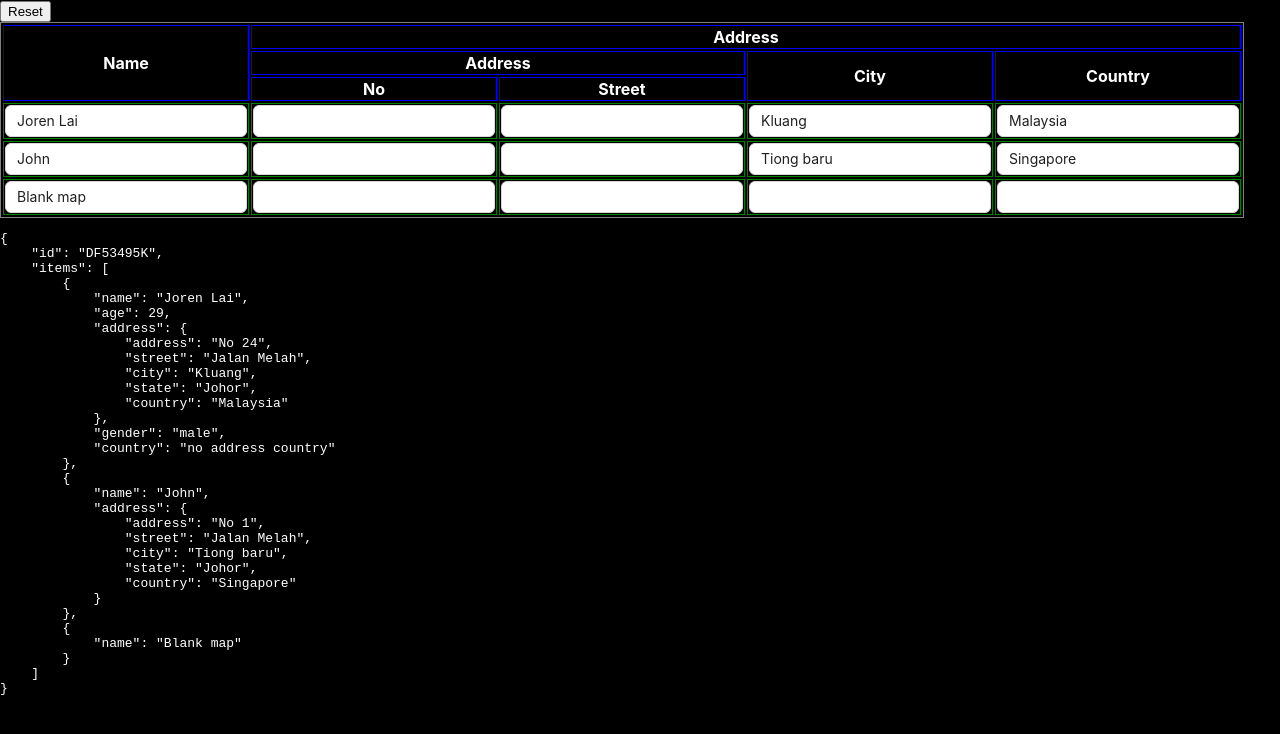
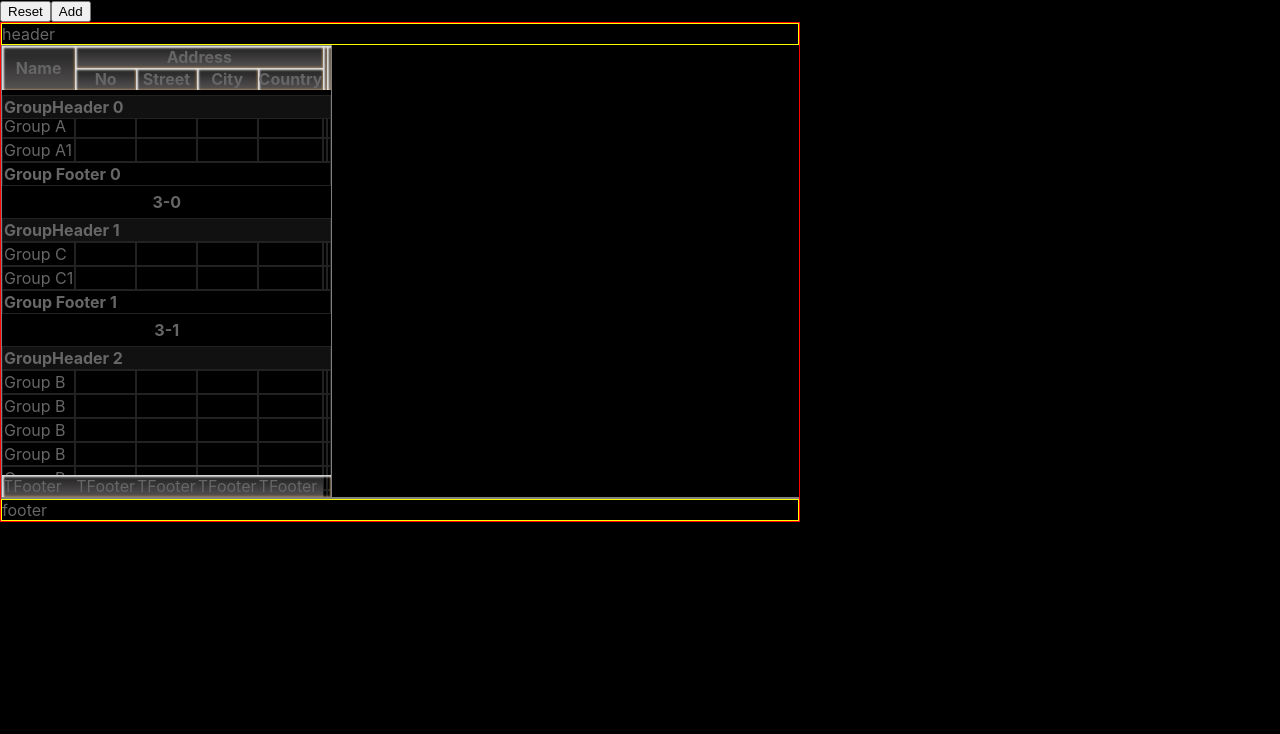
Before and after one commit to jorenlai/jrsymphony, a React (Create React App) app: page /table in a window 1280 px wide. Shown: the top 734 px of the page. Built offline with nearby package versions, Linux system fonts and the light colour scheme.

Commit message:
table styled, group data

```diff
--- /dev/null
+++ b/public/api/groupList.json
@@ -0,0 +1,26 @@
+[
+    [
+        {"type":1,"no":1,"name":"Group A"}
+        ,{"type":1,"no":1,"name":"Group A1"}
+    ]
+    ,[
+        {"type":1,"no":1,"name":"Group C"}
+        ,{"type":1,"no":1,"name":"Group C1"}
+    ]
+    ,[
+        {"type":2,"no":1,"name":"Group B"}
+        ,{"type":2,"no":1,"name":"Group B"}
+        ,{"type":2,"no":1,"name":"Group B"}
+        ,{"type":2,"no":1,"name":"Group B"}
+        ,{"type":2,"no":1,"name":"Group B"}
+        ,{"type":2,"no":1,"name":"Group B"}
+        ,{"type":2,"no":1,"name":"Group B"}
+        ,{"type":2,"no":1,"name":"Group B"}
+        ,{"type":2,"no":1,"name":"Group B"}
+        ,{"type":2,"no":1,"name":"Group B"}
+        ,{"type":2,"no":1,"name":"Group B"}
+        ,{"type":2,"no":1,"name":"Group B"}
+        ,{"type":2,"no":1,"name":"Group B"}
+        ,{"type":2,"no":1,"name":"Group B"}
+    ]
+]
--- a/src/App.js
+++ b/src/App.js
@@ -280,6 +280,7 @@ function AppForm() {
 	);
 }
 
+let count=0
 function AppTable() {
 	const ref1=useRef()
 	return <div>
@@ -288,10 +289,22 @@ function AppTable() {
 				ref1.current.reset()
 			}}
 		>Reset</button>
+		<button
+			onClick={()=>{
+				++count
+				ref1.current.add({
+					name:`Add ${count}`
+				},null,1)
+			}}
+		>Add</button>
 		<JRTable
+			style={{
+				width:'800px',height:'500px'
+			}}
 			ref={ref1}
 			get={{
-				url:'api/mapList.json'
+				url:'api/groupList.json'
+				// url:'api/list.json'
 				,autoRun:true
 			}}
 			xinitValue={{
@@ -299,9 +312,10 @@ function AppTable() {
 					{name:'Joren'}
 				]
 			}}
-			dataSourceName={'items'}
+			// dataSourceName={'items'}
+			dataGroupName={'dataGroup'}
 			columns={[
-				{name:'name',label:'Name',type:JRInput
+				{name:'name',label:'Name',XXtype:JRInput
 				// 	,columns:[
 				// 		{name:'firstName',label:'First Name'}
 				// 		,{name:'lastName',label:'Last Name'}
@@ -313,20 +327,22 @@ function AppTable() {
 				,{
 					name:'address',label:'Address'
 					,columns:[
-						{name:'address',label:'Address'
+						{name:'address'//,label:'Address'
 							,columns:[
 								{name:'no',label:'No'
-									,type:JRInput
+									,Xtype:JRInput
 								}
-								,{name:'street',label:'Street',type:JRInput}
+								,{name:'street',label:'Street',Xtype:JRInput}
 							]
 						}
-						,{name:'city',label:'City',type:JRInput}
+						,{name:'city',label:'City',Xtype:JRInput}
 						,{name:'country',label:'Country'
-							,type:JRInput
+							,Xtype:JRInput
 						}
 					]
 				}
+				,{}
+				,{}
 				// ,{name:'1',label:'1'
 				// 	,columns:[
 				// 		{name:'11',label:'1 1'}
--- a/src/jrs/JRTable/TBodies.jsx
+++ b/src/jrs/JRTable/TBodies.jsx
@@ -1,13 +1,52 @@
 import React from "react"
 import { po } from "../JRUtils"
+import styled from "styled-components"
 
+const StyledSeparator=styled.tr`
+    th{
+        height:32px;
+        XXbackground:gray;
+    }
+`
+const Separator=({length,children})=>{
+    return <StyledSeparator>
+        <th colSpan={length}>{children}</th>
+    </StyledSeparator>
+}
 
+const GroupFooterTr=styled.tr`
+    background: black;
+    th{
+        border:1px solid #222222;
+        text-align: left;
+    }
+`
+const GroupFooter=({leafColumns,dataGroup:_dataGroup,bodyIndex})=>{
+    return <GroupFooterTr>
+        <th colSpan={leafColumns.length}>Group Footer {bodyIndex}</th>
+    </GroupFooterTr>
+}
+
+const GroupHeaderTr=styled.tr`
+    position: sticky;
+    top: 50px;
+    background: #111111;
+    th{
+        text-align: left;
+        border:1px solid #222222;
+    }
+`
+const GroupHeader=({leafColumns,dataGroup:_dataGroup,bodyIndex})=>{
+    return <GroupHeaderTr>
+        <th colSpan={leafColumns.length}>GroupHeader {bodyIndex}</th>
+    </GroupHeaderTr>
+}
 const Td=({column:_column,record,tdIndex,table})=>{
     let content
     const {type,...column}=_column
     const onChange=(inputValue)=>{
         const targetValue=inputValue?.target?.value ?? inputValue
-        po('onchange',targetValue)
+        // po('onchange',targetValue)
         column.setValue(record,targetValue)
         table.setValue(table.getValue())
 
@@ -32,23 +71,37 @@ const Tds=({leafColumns,record,table})=>{
 }
 
 
-const TBody=({dataSet,leafColumns,table})=>{
+const TBody=({dataSource,leafColumns,table,bodyIndex})=>{
+    const dataGroup=dataSource[bodyIndex]
     return <tbody>
+        <GroupHeader leafColumns={leafColumns} dataGroup={dataGroup} bodyIndex={bodyIndex}/>
         {
-            dataSet?.map((record,trIndex)=>{
+            dataGroup?.map((record,trIndex)=>{
                 return <tr key={trIndex}>
                     <Tds record={record} leafColumns={leafColumns} table={table}/>
                 </tr>
             })
         }
+        <GroupFooter leafColumns={leafColumns} dataGroup={dataGroup} bodyIndex={bodyIndex}/>
+        {dataSource.length> (bodyIndex+1) && <Separator length={leafColumns.length}>{dataSource.length}-{bodyIndex}</Separator>}
     </tbody>
 }
-export const TBodies=({leafColumns,dataSource:_dataSource,isGroup=false,table})=>{
-    const dataSource=isGroup
+
+export const TBodies=({leafColumns,dataSource:_dataSource,table})=>{
+    const isGroupDataType=Array.isArray(_dataSource?.[0])
+
+    const dataSource=isGroupDataType
         ?_dataSource
         :[_dataSource]
 
-    return dataSource?.map((dataSet,bodyIndex,c)=>{
-        return <TBody dataSet={dataSet} key={`tbody${bodyIndex}`} leafColumns={leafColumns} table={table}/>
+    return dataSource?.map((dataGroup,bodyIndex,c)=>{
+        return <TBody
+            dataSource={dataSource}
+            dataGroup={dataGroup}
+            key={`tbody${bodyIndex}`}
+            leafColumns={leafColumns}
+            table={table}
+            bodyIndex={bodyIndex}
+        />
     })
 }
--- a/src/jrs/JRTable/index.jsx
+++ b/src/jrs/JRTable/index.jsx
@@ -26,18 +26,55 @@ const setMapObject=(map,names,value)=>{
 }
 
 const StyledJRTable=styled.div`
+    color:#666666;
+    display:flex;
+    flex-direction: column;
+    border:1px solid red;
+
+    header,footer{
+        border:1px solid yellow;
+    }
+    >div{
+        border:1px solid gray;
+        flex:1;
+    }
+    >main{
+        overflow: overlay;
+        Xborder:5px solid white;
+    }
     table{
+        border-spacing: 0;
+        XXwidth:100%;
+        width: max-content;
         border:1px solid gray;
 
         thead{
+            position: sticky;
+            top: 0;
+
+            XXborder-right:1px solid red;
             th{
-                border:1px solid blue;
+                color: #666666;
+                background: linear-gradient(180deg, rgb(46 46 45) 0%, rgb(45 44 44) 25%, rgb(85 82 82) 100%);
+                box-shadow: 2px 2px 2px 0 #ffffffd6 inset, -1px -1px 2px 0px #b28d60bf inset;
+
             }
+        }
+
+        tfoot{
+            position: sticky;
+            bottom: 0;
+
+            background: linear-gradient(180deg, rgb(46 46 45) 0%, rgb(45 44 44) 25%, rgb(85 82 82) 100%);
+            box-shadow: 2px 2px 2px 0 #ffffffd6 inset, -1px -1px 2px 0px #b28d60bf inset;
+            color: #666666;
+
         }
 
         tbody{
             td{
-                border:1px solid green;
+                border:1px solid #222222;
+                color:#666666;
             }
         }
     }
@@ -77,7 +114,6 @@ export default class JRTable extends JRSubmit {
         const columns=[]
         const leafColumns=[]
         const initColumns=this.initColumns(_columns,0,columns,leafColumns,[])
-        po('result',columns)
         this.setState({columns,leafColumns})
     }
 
@@ -108,9 +144,6 @@ export default class JRTable extends JRSubmit {
                     try{
                         getMapObject(record,[..._names])[column.name]=value
                     }catch{
-                        po('catch------------------------------------------------------')
-                        po('record',record)
-                        po('_names',_names)
                         setMapObject(record,[..._names],value)
                     }
                 }
@@ -160,17 +193,62 @@ export default class JRTable extends JRSubmit {
         return this.props.dataSourceName
             ? this.getValue()?.[this.props.dataSourceName]
             : this.getValue()
+    }
 
+    add(record,index=this.getDataSource()?.length??0,group){
+        //group 還沒有考慮到
+
+        if(this.getDataSource()){
+            po('------有資料時')
+            po('index',index)
+            if(group===undefined){
+                po('is not group')
+                this.getDataSource().splice(index,0,record)//.push(record)
+            }else{
+                po('is group',group)
+                po('value',this.getDataSource()[group])
+                this.getDataSource()[group].splice(index,0,record)//.push(record)
+            }
+            this.setValue(this.getValue())
+        }else{
+            po('------沒有資料時')
+            //未完成. 沒有資料的時候, 要考慮有或沒有dataSourceName的不同處理
+            this.setValue({[this.props.dataSourceName]:[record]})
+        }
     }
+
     //------------------------------------------------------------------------------------
     render(){
-        return<StyledJRTable>
-            <table>
-                <THead columns={this.state.columns} table={this}/>
-                <TBodies leafColumns={this.state.leafColumns} dataSource={this.getDataSource()} table={this}/>
-            </table>
-            {/* <pre>{JSON.stringify(this.state.leafColumns,null,4)}</pre> */}
-            <pre>{JSON.stringify(this.getValue(),4,4)}</pre>
+        return<StyledJRTable
+            className={`${this.props.className??''} jr-table`}
+            style={this.props.style}
+        >
+            <header>header</header>
+            <main>
+                <table className={'jr-table-table'}>
+                    <TBodies
+                        leafColumns={this.state.leafColumns}
+                        dataSource={this.getDataSource()}
+                        table={this}
+                        isGroup={true}
+                    />
+                    <tfoot>
+                        <tr>
+                            <td>TFooter</td>
+                            <td>TFooter</td>
+                            <td>TFooter</td>
+                            <td>TFooter</td>
+                            <td>TFooter</td>
+                        </tr>
+                    </tfoot>
+                    <THead columns={this.state.columns} table={this}/>
+                </table>
+            </main>
+            <div></div>
+            <footer>footer
+                {/* <pre>{JSON.stringify(this.state.leafColumns,null,4)}</pre> */}
+                {/* <pre>{JSON.stringify(this.getValue(),4,4)}</pre> */}
+            </footer>
         </StyledJRTable>
     }
 }
```
